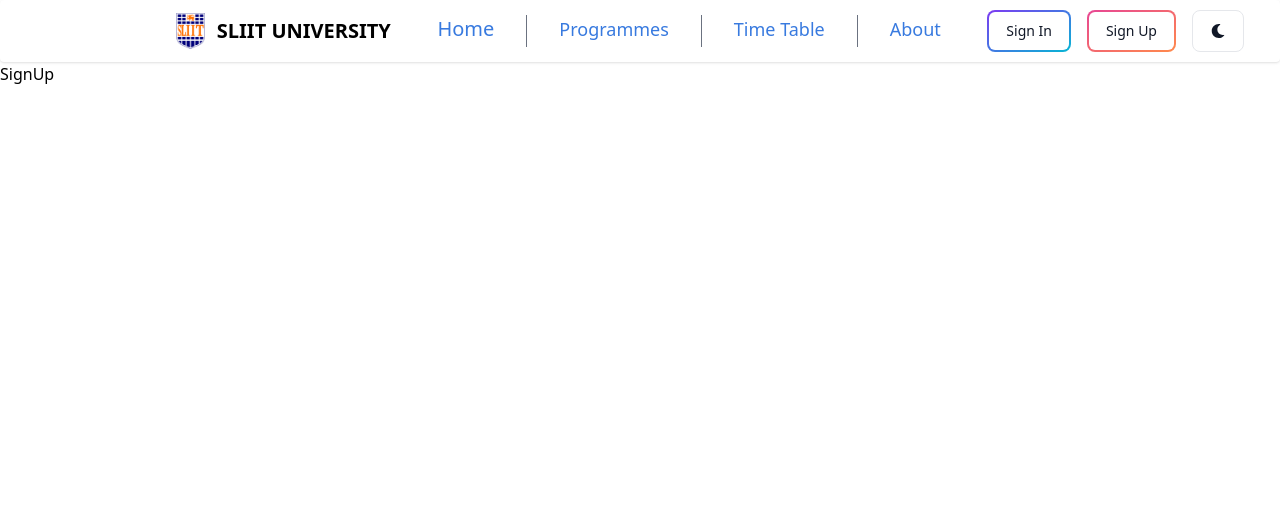
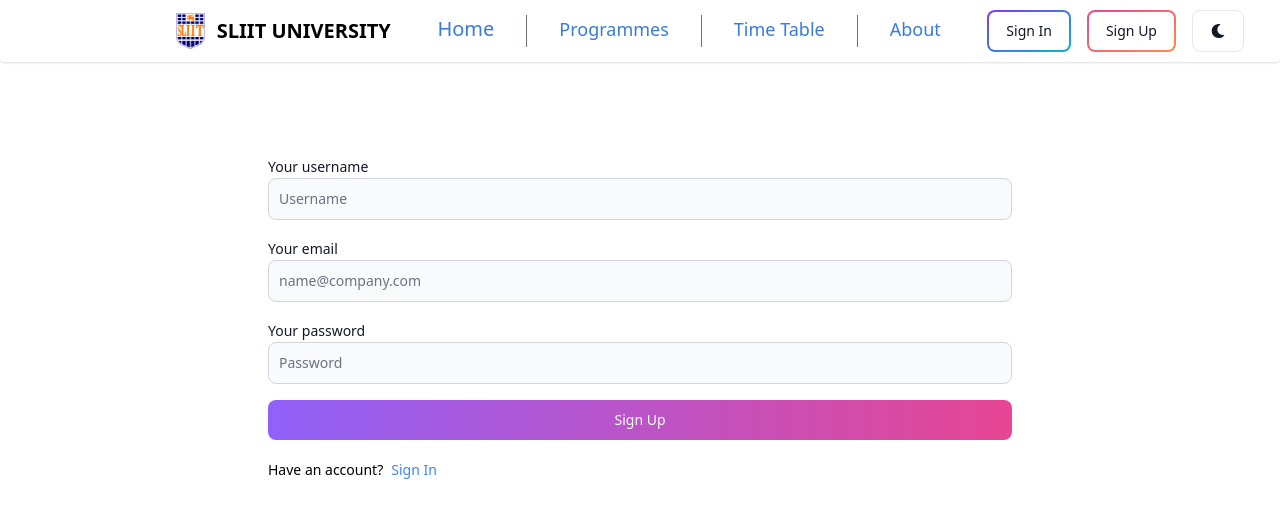
Before and after one commit to Avishka777/University-Management-System, a React (Vite) app in the folder frontend/: page /sign-up in a window 1280 px wide. Shown: the top 518 px of the page. Built offline with nearby package versions, Linux system fonts and the light colour scheme.

Commit message:
Create Sign Up Page and Adding Functions

```diff
--- a/frontend/src/pages/SignUp.jsx
+++ b/frontend/src/pages/SignUp.jsx
@@ -1,7 +1,207 @@
-import React from 'react'
+import { Alert, Button, Label, Spinner, TextInput } from 'flowbite-react';
+
+import { useState } from 'react';
+
+import { Link, useNavigate } from 'react-router-dom';
+
+
+
 
 export default function SignUp() {
+
+  const [formData, setFormData] = useState({});
+
+  const [errorMessage, setErrorMessage] = useState(null);
+
+  const [loading, setLoading] = useState(false);
+
+  const navigate = useNavigate();
+
+  const handleChange = (e) => {
+
+    setFormData({ ...formData, [e.target.id]: e.target.value.trim() });
+
+  };
+
+  const handleSubmit = async (e) => {
+
+    e.preventDefault();
+
+    if (!formData.username || !formData.email || !formData.password) {
+
+      return setErrorMessage('Please fill out all fields.');
+
+    }
+
+    try {
+
+      setLoading(true);
+
+      setErrorMessage(null);
+
+      const res = await fetch('/api/auth/signup', {
+
+        method: 'POST',
+
+        headers: { 'Content-Type': 'application/json' },
+
+        body: JSON.stringify(formData),
+
+      });
+
+      const data = await res.json();
+
+      if (data.success === false) {
+
+        return setErrorMessage(data.message);
+
+      }
+
+      setLoading(false);
+
+      if(res.ok) {
+
+        navigate('/sign-in');
+
+      }
+
+    } catch (error) {
+
+      setErrorMessage(error.message);
+
+      setLoading(false);
+
+    }
+
+  };
+
   return (
-    <div>SignUp</div>
-  )
+
+    <div className='min-h-screen mt-20'>
+
+      <div className='flex p-3 max-w-3xl mx-auto flex-col md:flex-row md:items-center gap-5'>
+
+        {/* right */}
+
+
+
+
+        <div className='flex-1'>
+
+          <form className='flex flex-col gap-4' onSubmit={handleSubmit}>
+
+            <div>
+
+              <Label value='Your username' />
+
+              <TextInput
+
+                type='text'
+
+                placeholder='Username'
+
+                id='username'
+
+                onChange={handleChange}
+
+              />
+
+            </div>
+
+            <div>
+
+              <Label value='Your email' />
+
+              <TextInput
+
+                type='email'
+
+                placeholder='name@company.com'
+
+                id='email'
+
+                onChange={handleChange}
+
+              />
+
+            </div>
+
+            <div>
+
+              <Label value='Your password' />
+
+              <TextInput
+
+                type='password'
+
+                placeholder='Password'
+
+                id='password'
+
+                onChange={handleChange}
+
+              />
+
+            </div>
+
+            <Button
+
+              gradientDuoTone='purpleToPink'
+
+              type='submit'
+
+              disabled={loading}
+
+            >
+
+              {loading ? (
+
+                <>
+
+                  <Spinner size='sm' />
+
+                  <span className='pl-3'>Loading...</span>
+
+                </>
+
+              ) : (
+
+                'Sign Up'
+
+              )}
+
+            </Button>
+
+          </form>
+
+          <div className='flex gap-2 text-sm mt-5'>
+
+            <span>Have an account?</span>
+
+            <Link to='/sign-in' className='text-blue-500'>
+
+              Sign In
+
+            </Link>
+
+          </div>
+
+          {errorMessage && (
+
+            <Alert className='mt-5' color='failure'>
+
+              {errorMessage}
+
+            </Alert>
+
+          )}
+
+        </div>
+
+      </div>
+
+    </div>
+
+  );
+
 }
--- a/frontend/vite.config.js
+++ b/frontend/vite.config.js
@@ -1,7 +1,15 @@
-import { defineConfig } from 'vite'
-import react from '@vitejs/plugin-react-swc'
+import { defineConfig } from 'vite';
+import react from '@vitejs/plugin-react-swc';
 
 // https://vitejs.dev/config/
 export default defineConfig({
+  server: {
+    proxy: {
+      '/api': {
+        target: 'http://localhost:3000',
+        secure: false,
+      },
+    },
+  },
   plugins: [react()],
-})
+});
```
